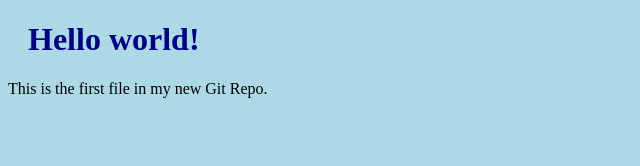
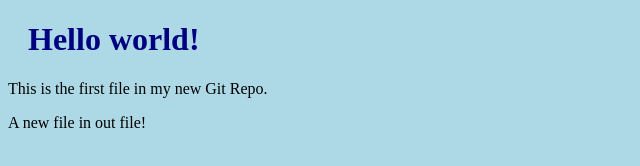
Before and after one commit to ZacRayTho/hello-world-w3, a plain HTML site: page index.html in a window 1280 px wide. Shown: the whole page, without its empty margins (0-640 px from the left). Drawn offline with Linux system fonts and the light colour scheme.

Commit message:
Updated index.html with a new line

```diff
--- a/index.html
+++ b/index.html
@@ -8,6 +8,6 @@
 
         <h1>Hello world!</h1>
         <p>This is the first file in my new Git Repo.</p>
-
+        <p>A new file in out file!</p>
     </body>
 </html>
```
